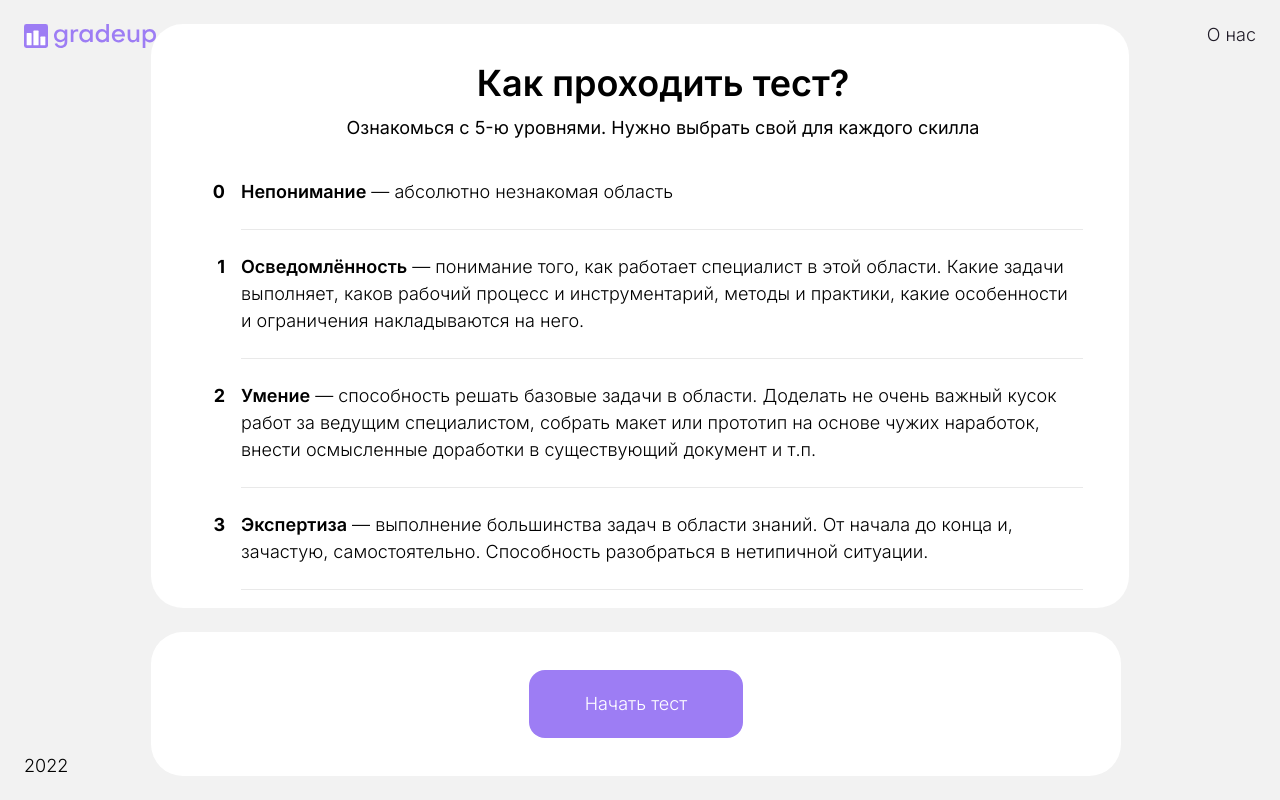
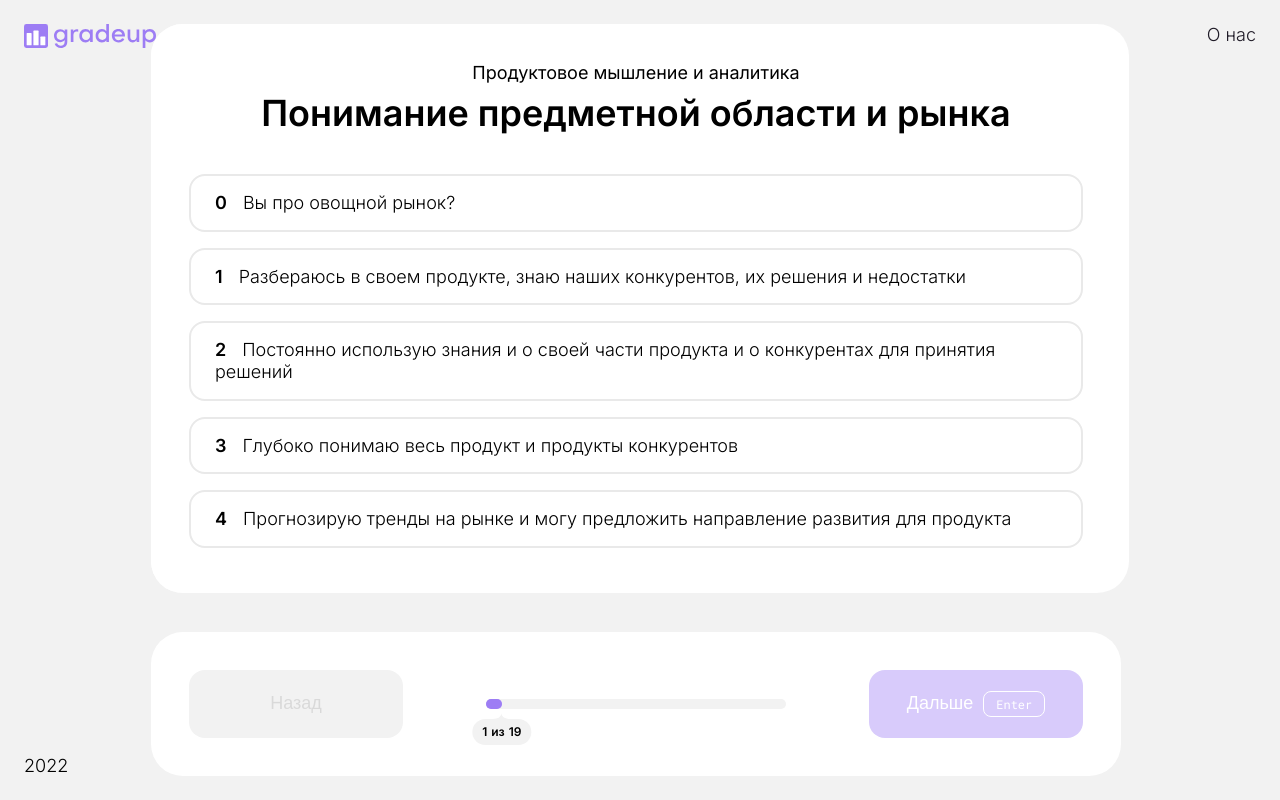
Before and after one commit to mrvotum/gradeup, an Angular app: page / in a window 1280 px wide. Built offline with nearby package versions, Linux system fonts and the light colour scheme.

Commit message:
Отключена стартовая страница с инструкцией

```diff
--- a/src/app/app-routing.module.ts
+++ b/src/app/app-routing.module.ts
@@ -7,7 +7,8 @@ import { CardComponent } from './card/card.component';
 import { ResultsPageComponent } from './results-page/results-page.component';
 
 const routes: Routes = [
-  { path: '', component: CardInstructionComponent },
+  // { path: '', component: CardInstructionComponent },
+  { path: '', component: CardComponent },
   { path: 'about', component: AboutComponent },
   { path: 'questions', component: CardComponent },
   { path: 'results', component: ResultsPageComponent }
--- a/src/app/card.service.ts
+++ b/src/app/card.service.ts
@@ -16,7 +16,7 @@ export class CardService {
   // Тут будет информация о том, какие вопросы уже пройдены
   questionsAnswered: any = [];
 
-  isQuizStartedState = false;
+  isQuizStartedState = true;
   quizeFisrtInit = true;
 
   progressInfo = {
```
